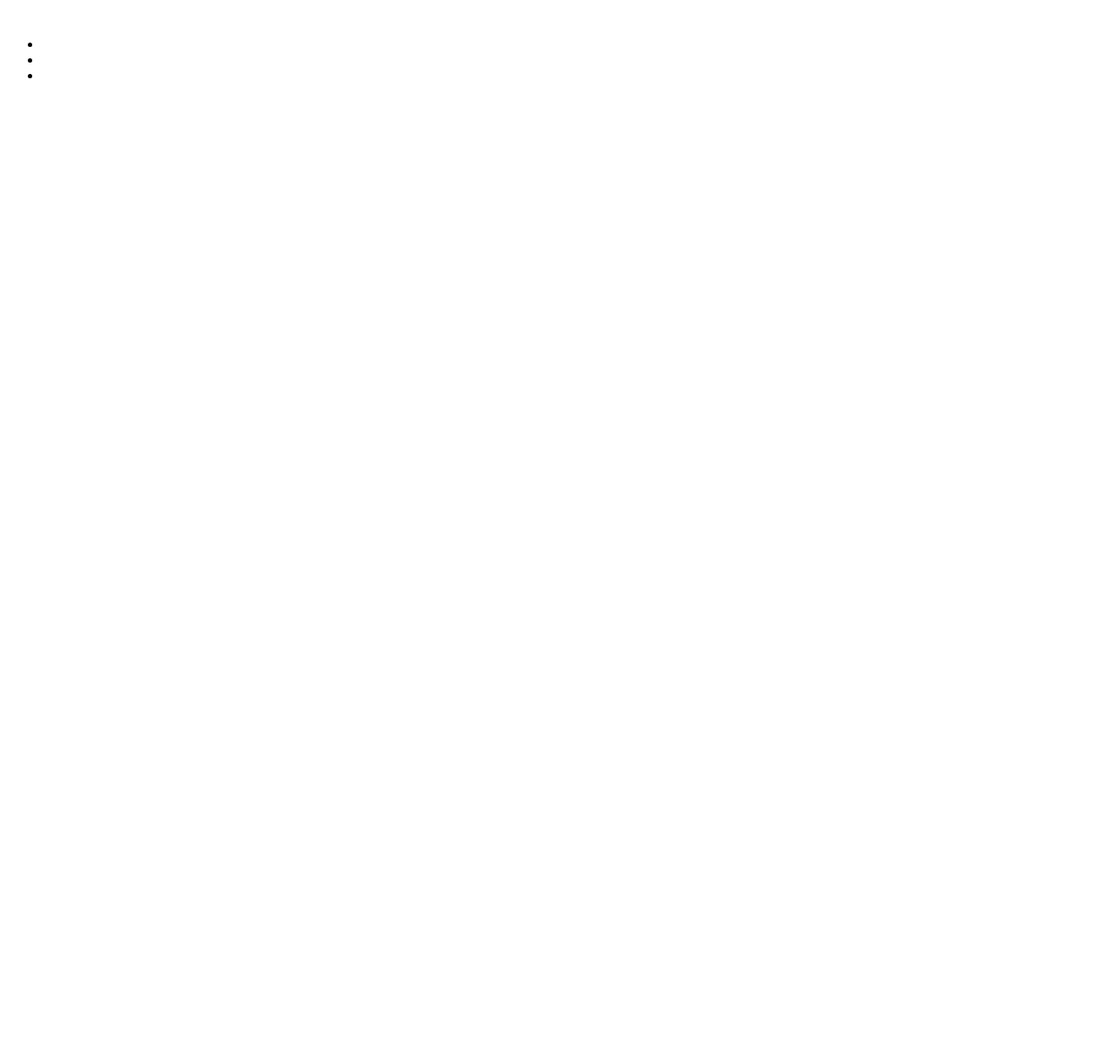
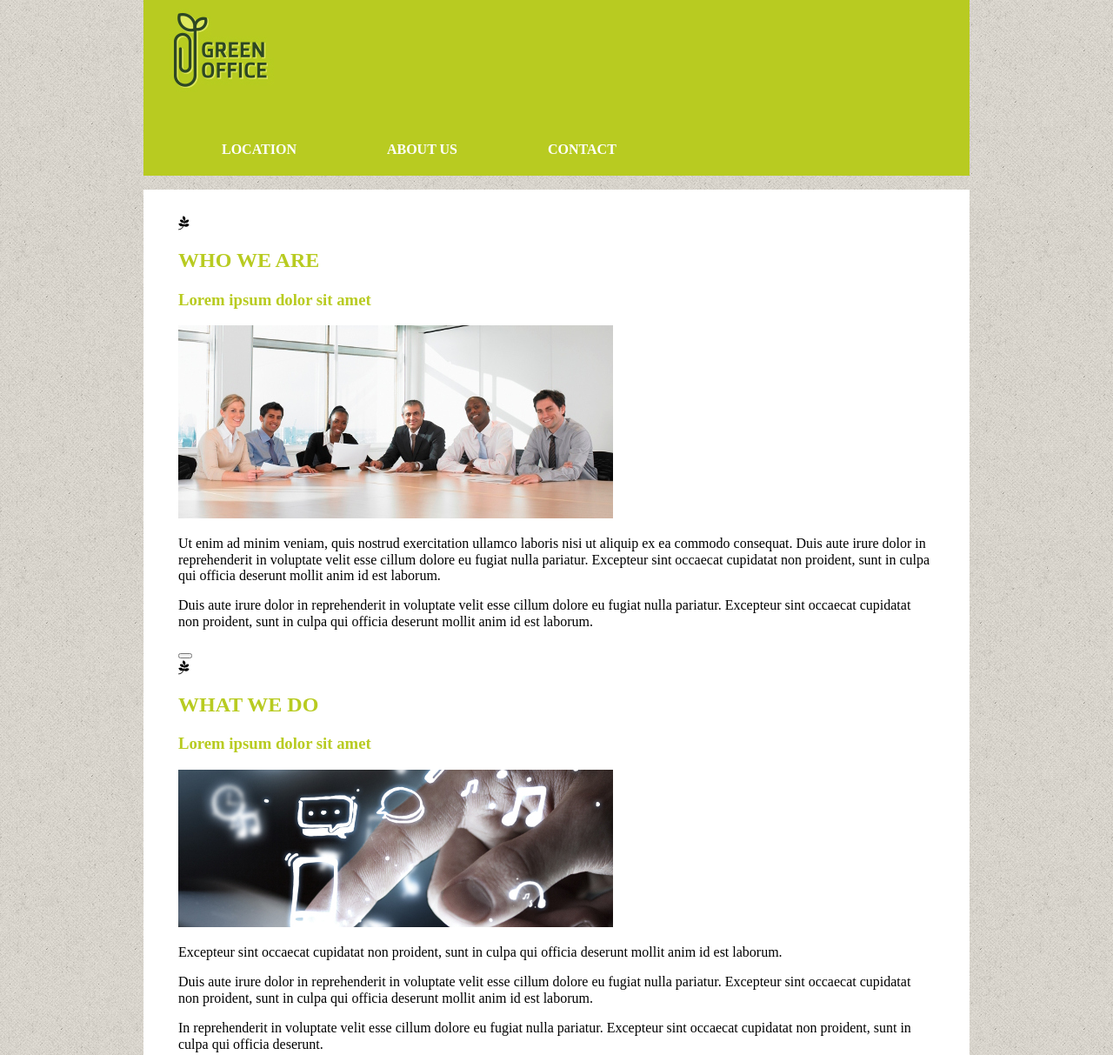
Before and after one commit to anciuvis/Green-office, a plain HTML site: page index.html in a window 1280 px wide. Shown: the top 1213 px of the page at 87% size. Before the commit the page ends 800 px from the top, so only its background shows below. Drawn offline with Linux system fonts and the light colour scheme.

Commit message:
final of the day

```diff
--- a/css/style.css
+++ b/css/style.css
@@ -1,7 +1,55 @@
 /*normalize*/
-@import url("css/normalize.css");
+@import url("normalize.css");
 
 /*fontawesome*/
 @import url("https://maxcdn.bootstrapcdn.com/font-awesome/4.7.0/css/font-awesome.min.css");
 
 /*style*/
+body{
+  margin: 0;
+  background-image: url("../img/fond.png");
+  background-repeat: repeat;
+  font-size: 16px;
+}
+
+.container{
+  max-width: 950px;
+  margin: 0 auto;
+}
+
+header{
+  background-color: #B8CB21;
+}
+
+nav a {
+  padding: 20px 50px;
+  color: white;
+  display: inline-block;
+  text-decoration: none;
+  font-weight: bold;
+  text-transform: uppercase;
+}
+
+nav ul li {
+  display: inline-block;
+}
+
+main{
+  background-color: white;
+  padding: 30px 40px;
+}
+
+h2{
+  font-size: 24px;
+  text-transform: uppercase;
+  color: #B8CB21;
+}
+
+h3{
+  color: #B8CB21;
+}
+
+footer{
+  text-align: center;
+  padding: 10px;
+}
--- a/index.html
+++ b/index.html
@@ -3,23 +3,57 @@
   <head>
     <meta charset="utf-8"/>
     <title>Green Office</title>
-    <link rel="stylesheet" href="https://maxcdn.bootstrapcdn.com/font-awesome/4.7.0/css/font-awesome.min.css"/>
+    <link rel="stylesheet" href="css/style.css"/>
   </head>
   <body>
     <div class="container">
       <header>
         <div class="logo">
-          <img src="" alt="">
+          <img src="img/logo.png" alt="logo"/>
         </div>
         <nav>
           <ul class="menu">
-            <li></li>
-            <li></li>
-            <li></li>
+            <li><a href="#location">location</a></li>
+            <li><a href="#about">about us</a></li>
+            <li><a href="#contact">contact</a></li>
           </ul>
         </nav>
       </header>
+      <main>
+        <section class="are">
+          <i class="fa fa-pagelines" aria-hidden="true"></i>
+          <h2>who we are</h2>
+          <h3>Lorem ipsum dolor sit amet</h3>
+          <div class="img-who">
+            <img src="img/who.jpg" alt="who we are">
+          </div>
+          <p>Ut enim ad minim veniam, quis nostrud exercitation ullamco laboris nisi ut aliquip ex ea commodo consequat. Duis aute irure dolor in reprehenderit in voluptate velit esse cillum dolore eu fugiat nulla pariatur. Excepteur sint occaecat cupidatat non proident, sunt in culpa qui officia deserunt mollit anim id est laborum.</p>
+          <p>Duis aute irure dolor in reprehenderit in voluptate velit esse cillum dolore eu fugiat nulla pariatur. Excepteur sint occaecat cupidatat non proident, sunt in culpa qui officia deserunt mollit anim id est laborum.</p>
+          <button type="button" name="button"></button>
+        </section>
+        <section class="do">
+          <i class="fa fa-pagelines" aria-hidden="true"></i>
+          <h2>what we do</h2>
+          <h3>Lorem ipsum dolor sit amet</h3>
+          <div class="img-what">
+            <img src="img/what.jpg" alt="what we do">
+          </div>
+          <p>Excepteur sint occaecat cupidatat non proident, sunt in culpa qui officia deserunt mollit anim id est laborum.</p>
+          <p>Duis aute irure dolor in reprehenderit in voluptate velit esse cillum dolore eu fugiat nulla pariatur. Excepteur sint occaecat cupidatat non proident, sunt in culpa qui officia deserunt mollit anim id est laborum.</p>
+          <p>In reprehenderit in voluptate velit esse cillum dolore eu fugiat nulla pariatur. Excepteur sint occaecat cupidatat non proident, sunt in culpa qui officia deserunt.</p>
+          <p>Lorem ipsum dolor sit amet, consectetur adipisicing elit, sed do eiusmod tempor incididunt ut labore et dolore magna aliqua. Ut enim ad minim veniam, quis nostrud exercitation ullamco laboris nisi ut aliquip ex ea commodo consequat. Duis aute irure dolor in reprehenderit in voluptate velit esse cillum dolore eu fugiat nulla pariatur. Excepteur sint occaecat cupidatat non proident, sunt in culpa qui officia deserunt mollit anim id est laborum.</p>
+          <ul>
+            <li>Excepteur sint occaecat</li>
+            <li>Vavon proident</li>
+            <li>dolor in reprehenderit</li>
+            <li>Duis aute</li>
+            <li>esse cillum</li>
+            <li>exercitation ullamco</li>
+          </ul>
+          <button type="button" name="button"></button>
+        </section>
+      </main>
     </div>
-    <footer></footer>
+    <footer>Copyright (c) 2015 Copyright holder All rights Reserved.</footer>
   </body>
 </html>
```
Also changed, not shown: img/fond.png (added), img/logo.png (added), img/what.jpg (added), img/who.jpg (added).
